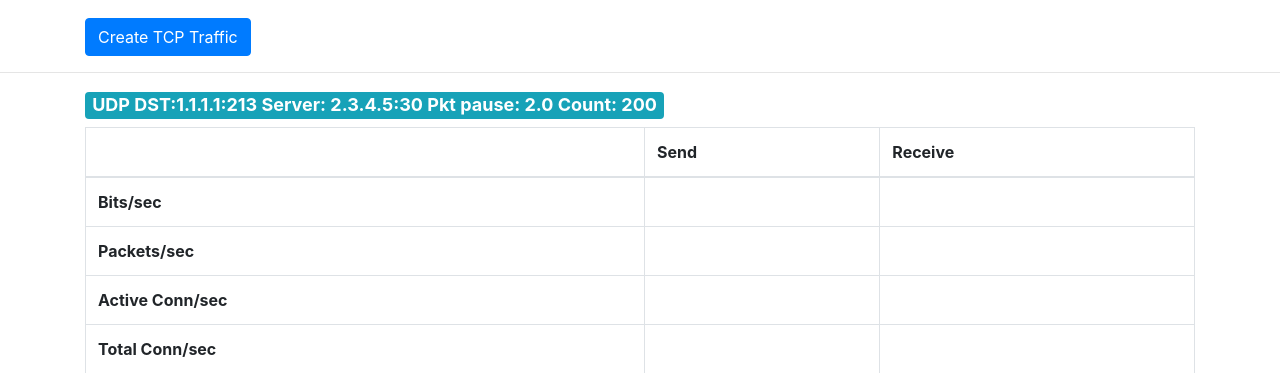
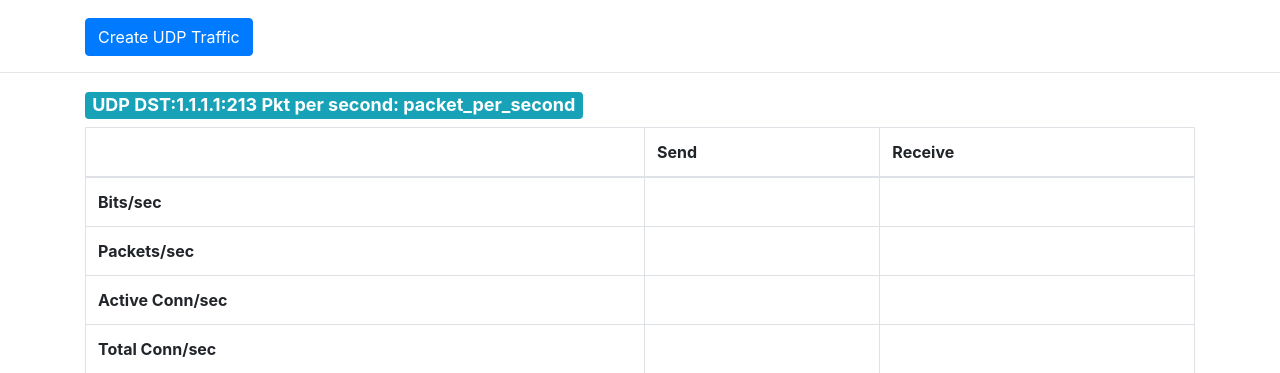
Before and after one commit to opensourcedev1988/Traffic-Client-Agent, a Django app: page /client/ in a window 1280 px wide. Shown: the part 56-429 px from the top of the page. Run offline with Django 3.2, Linux system fonts and the light colour scheme; data comes from the database, SQL or seed files in the repository; data that the repository does not hold is empty; parts of the project's set-up code (start-up, migrations or seed data) failed here and were passed over; some libraries are stand-ins or nearby versions.

Commit message:
Change TCP and UDP model

```diff
--- a/DSCHA_ClientAgent/DSCHA_ClientAgent/settings.py
+++ b/DSCHA_ClientAgent/DSCHA_ClientAgent/settings.py
@@ -25,7 +25,7 @@
 # SECURITY WARNING: don't run with debug turned on in production!
 DEBUG = True
 
-ALLOWED_HOSTS = []
+ALLOWED_HOSTS = ['*']
 
 
 # Application definition
@@ -37,8 +37,9 @@
     'django.contrib.sessions',
     'django.contrib.messages',
     'django.contrib.staticfiles',
+    'app',
     'rest_framework',
-    'app',
+    'UDPTraffic',
 ]
 
 MIDDLEWARE = [
--- a/DSCHA_ClientAgent/app/models.py
+++ b/DSCHA_ClientAgent/app/models.py
@@ -6,17 +6,13 @@
 
     dst_ip = models.GenericIPAddressField()
     dst_port = models.IntegerField()
-    srv_ip = models.GenericIPAddressField()
-    srv_port = models.IntegerField()
-    packet_pause = models.FloatField()
-    count = models.IntegerField()
-    port_start = models.IntegerField()
+    packet_per_second = models.BigIntegerField()
     is_start = models.BooleanField(default=False)
+    celery_id = models.CharField(max_length=1024, blank=True)
 
     def __str__(self):
 
-        return "VIP: {}:{} Server: {}:{}".format(self.dst_ip, self.dst_port,
-                                                 self.srv_ip, self.srv_port)
+        return "VIP: {}:{}".format(self.dst_ip, self.dst_port)
 
 
 class TCPTraffic(models.Model):
@@ -26,8 +22,10 @@
     count = models.IntegerField()
     exclude = models.CharField(max_length=300, blank=True)
     ip_version = models.IntegerField()
+    packet_per_second = models.BigIntegerField()
     data = models.TextField(blank=True, null=True)
     is_start = models.BooleanField(default=False)
+    celery_id = models.CharField(max_length=1024)
 
     def __str__(self):
 
--- a/DSCHA_ClientAgent/app/serializers.py
+++ b/DSCHA_ClientAgent/app/serializers.py
@@ -1,5 +1,6 @@
 from rest_framework import serializers
 from .models import TCPTraffic, UDPTraffic
+
 
 class TCPTrafficSerializer(serializers.ModelSerializer):
 
@@ -7,8 +8,9 @@
         model = TCPTraffic
         fields = ('dst_ip', 'dst_port', 'count', 'exclude', 'ip_version', 'data', 'is_start')
 
+
 class UDPTrafficSerializer(serializers.ModelSerializer):
 
     class Meta:
         model = UDPTraffic
-        fields = ('dst_ip', 'dst_port', 'srv_ip', 'srv_port', 'packet_pause', 'count', 'port_start', 'is_start')
+        fields = ('dst_ip', 'dst_port', 'packet_per_second', 'is_start')
--- a/DSCHA_ClientAgent/app/templates/client.html
+++ b/DSCHA_ClientAgent/app/templates/client.html
@@ -4,16 +4,16 @@
     <br>
     <div class="container">
         <!-- Button trigger modal -->
-        <button type="button" class="btn btn-primary" data-toggle="modal" data-target="#createTCPTrafficModal">
-            Create TCP Traffic
+        <button type="button" class="btn btn-primary" data-toggle="modal" data-target="#createUDPTrafficModal">
+            Create UDP Traffic
         </button>
 
         <!-- Modal -->
-        <div class="modal fade" id="createTCPTrafficModal" tabindex="-1" role="dialog" aria-labelledby="createTCPTrafficModalLabel" aria-hidden="true">
+        <div class="modal fade" id="createUDPTrafficModal" tabindex="-1" role="dialog" aria-labelledby="createUDPTrafficModalLabel" aria-hidden="true">
             <div class="modal-dialog" role="document">
                 <div class="modal-content">
                     <div class="modal-header">
-                        <h5 class="modal-title" id="createTCPTrafficModalLabel">Create TCP Traffic</h5>
+                        <h5 class="modal-title" id="createUDPTrafficModalLabel">Create UDP Traffic</h5>
                         <button type="button" class="close" data-dismiss="modal" aria-label="Close">
                             <span aria-hidden="true">&times;</span>
                         </button>
@@ -30,33 +30,14 @@
                                 <input class="form-control" id="dstPort" required>
                             </div>
 
-                            <div class="form-group">
-                                <label for="srvIP" class="control-label">Server IP</label>
-                                <input class="form-control" id="srvIP" required>
-                            </div>
 
                             <div class="form-group">
-                                <label for="srvPort" class="control-label">Server Port</label>
-                                <input class="form-control" id="srvPort" required>
-                            </div>
-
-                            <div class="form-group">
-                                <label for="packetPause" class="control-label">Packet Pause</label>
-                                <input class="form-control" id="packetPause">
-                            </div>
-
-                            <div class="form-group">
-                                <label for="connectionCount" class="control-label">Connection Count</label>
-                                <input class="form-control" id="connectionCount" required>
-                            </div>
-
-                            <div class="form-group">
-                                <label for="portStart" class="control-label">Start From Port</label>
-                                <input class="form-control" id="portStart" required>
+                                <label for="packetPause" class="control-label">Packet Per Second</label>
+                                <input class="form-control" id="packetPerSecond">
                             </div>
 
                             <button type="button" class="btn btn-secondary" data-dismiss="modal">Close</button>
-                            <button type="submit" class="btn btn-primary" id="createTCPTrafficSubmit">Create</button>
+                            <button type="submit" class="btn btn-primary" id="createUDPTrafficSubmit">Create</button>
                         </form>
 
                     </div>
@@ -119,9 +100,10 @@
     {% for udp in udps %}
         <div class="container">
             <h4><span class="badge badge-info">
-                UDP DST:{{ udp.dst_ip }}:{{ udp.dst_port }} Server: {{ udp.srv_ip }}:{{ udp.srv_port }}
-                Pkt pause: {{ udp.packet_pause }}  Count: {{ udp.count }}
-            </span></h4>
+                UDP DST:{{ udp.dst_ip }}:{{ udp.dst_port }}
+                Pkt per second: {{ udp.packet_per_second }}
+                </span>
+            </h4>
             <table class="table table-bordered">
                 <thead>
                     <tr>
--- a/DSCHA_ClientAgent/app/templates/static/js/client.js
+++ b/DSCHA_ClientAgent/app/templates/static/js/client.js
@@ -1,20 +1,16 @@
 $(function() {
-    $('#createTCPTrafficSubmit').on("click", function () {
+    $('#createUDPTrafficSubmit').on("click", function () {
         var csrfCookie = document.getElementsByName("csrfmiddlewaretoken")[0].value;
         var dstIP = $('#dstIP')[0].value;
         var dstPort = $('#dstPort')[0].value;
-        var srvIP = $('#srvIP')[0].value;
-        var srvPort = $('#srvPort')[0].value;
-        var packetPause = $('#packetPause')[0].value;
-        var connectionCount = $('#connectionCount')[0].value;
-        var portStart = $('#portStart')[0].value;
+        var packetPerSecond = $('#packetPerSecond')[0].value;
 
         $.ajax({
             url:'/client/',
             type: "POST",
             dataType: "json",
-            data: {dst_ip: dstIP, dst_port: dstPort, srv_ip: srvIP, srv_port: srvPort,
-                packet_pause: packetPause, count: connectionCount, port_start: portStart, csrfmiddlewaretoken: csrfCookie},
+            data: {dst_ip: dstIP, dst_port: dstPort,
+                   packet_per_second: packetPerSecond, csrfmiddlewaretoken: csrfCookie},
             success:function(response){
                 console.log(response);
             },
--- a/DSCHA_ClientAgent/app/views.py
+++ b/DSCHA_ClientAgent/app/views.py
@@ -8,7 +8,6 @@
 from rest_framework.response import Response
 from .serializers import TCPTrafficSerializer, UDPTrafficSerializer
 import json
-
 
 
 # Create your views here.
@@ -33,17 +32,15 @@
     def post(self, request):
         dst_ip = request.POST['dst_ip']
         dst_port = request.POST['dst_port']
-        srv_ip = request.POST['srv_ip']
-        srv_port = request.POST['srv_port']
-        packet_pause = request.POST['packet_pause']
-        count = request.POST['count']
-        port_start = request.POST['port_start']
+        packet_per_second = request.POST['packet_per_second']
 
-        udp_traffic = UDPTraffic(dst_ip = dst_ip, dst_port = dst_port, srv_ip = srv_ip, srv_port = srv_port,
-                                 packet_pause = packet_pause, count = count, port_start = port_start)
-        udp_traffic.save();
+        udp_traffic = UDPTraffic(dst_ip=dst_ip, dst_port=dst_port,
+                                 packet_per_second=packet_per_second,)
+        udp_traffic.save()
+        print("Create UDP traffic object")
 
         return HttpResponse(json.dumps({"dst_ip": dst_ip}))
+
 
 class ServerView(View):
 
@@ -75,6 +72,7 @@
         udp_serializer = UDPTrafficSerializer(udp_traffics, many=True)
         return Response(udp_serializer.data)
 
+
 @api_view(['GET'])
 def TCPTraffic_RestAPI(request):
     if request.method == 'GET':
```
Also changed, not shown: DSCHA_ClientAgent/app/migrations/0001_initial.py, DSCHA_ClientAgent/app/migrations/0002_auto_20180115_2220.py (deleted).
